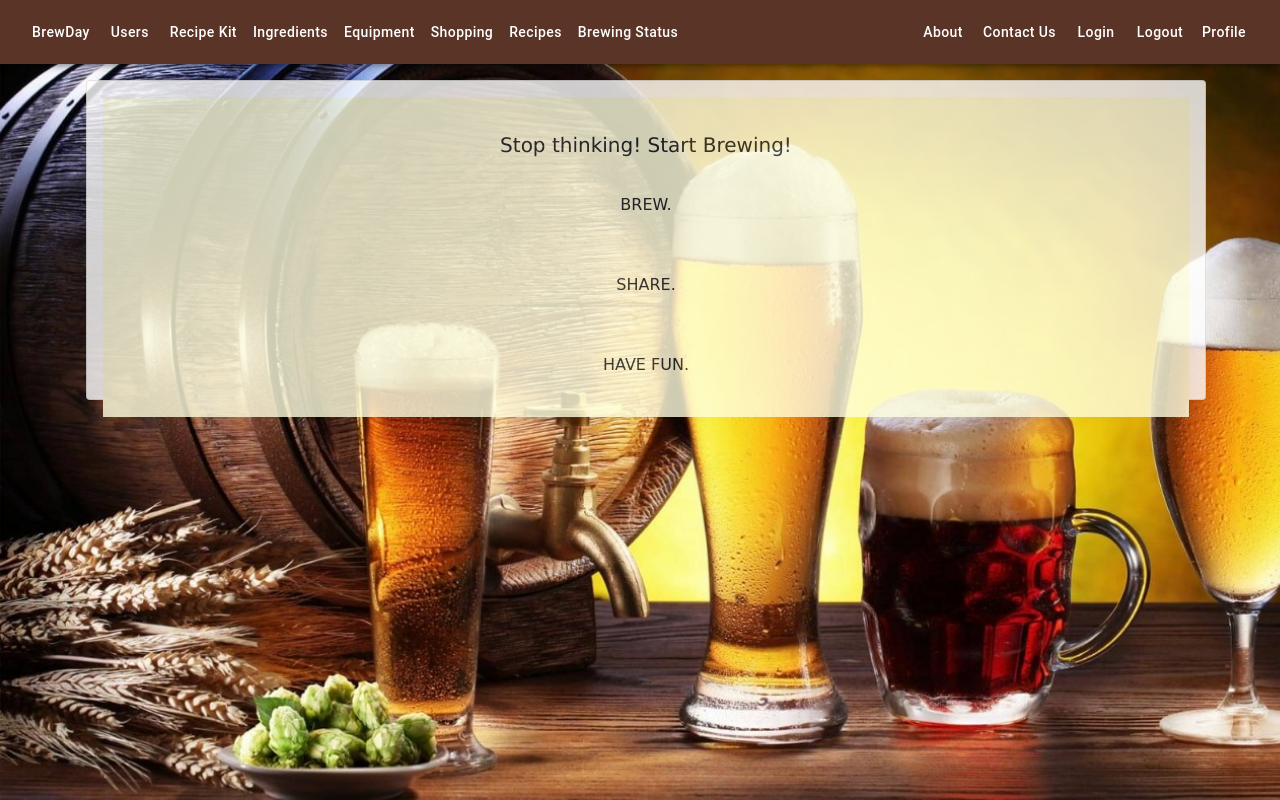
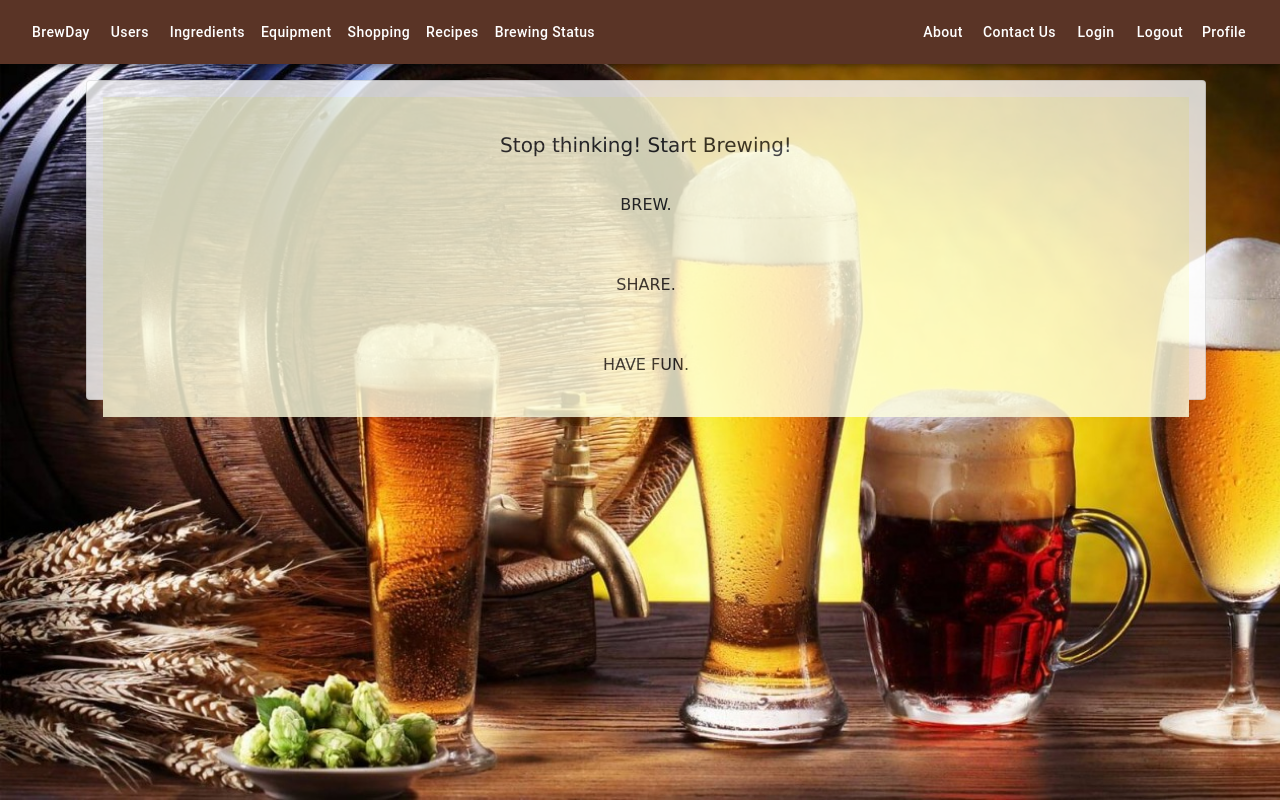
Before and after one commit to CS-27/SER517Fall2019_Group3, a React (Create React App) app in the folder my-app/: page / in a window 1280 px wide. Built offline with nearby package versions, Linux system fonts and the light colour scheme; what google-maps-react would draw is missing.

Commit message:
Making changes to toolbar

```diff
--- a/my-app/src/components/Toolbar/Toolbar.js
+++ b/my-app/src/components/Toolbar/Toolbar.js
@@ -60,7 +60,7 @@ export default class ButtonAppBar extends Component {
                   </div>
                 </div>
 
-              <Button component={Link} to="/equipment" color="inherit" className="text-capitalize">Recipe Kit</Button>
+
               <div className="dropdown">
                 <Button className="text-capitalize" color="inherit">Ingredients</Button>
                 <div className="dropdown-content">
```
